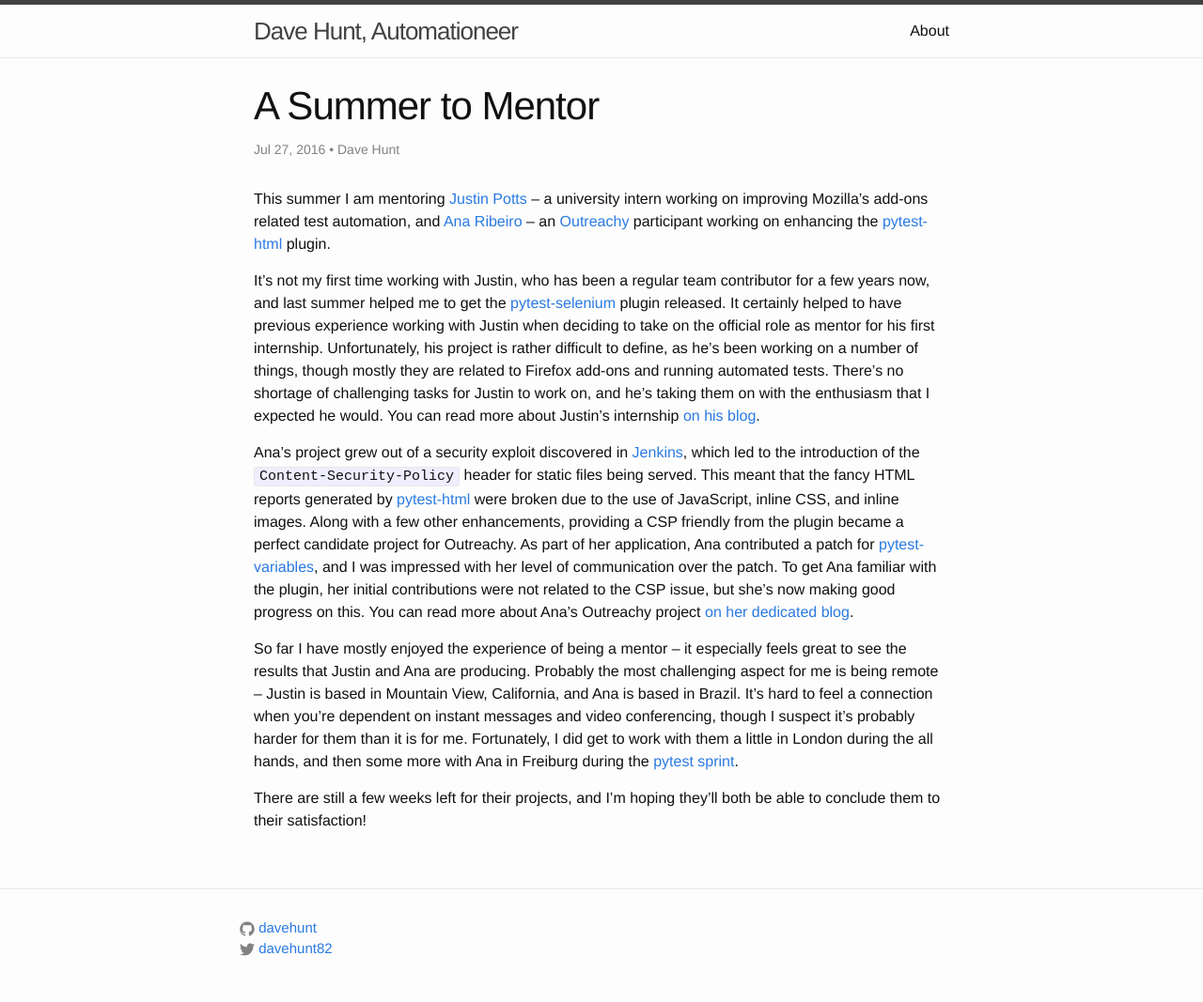
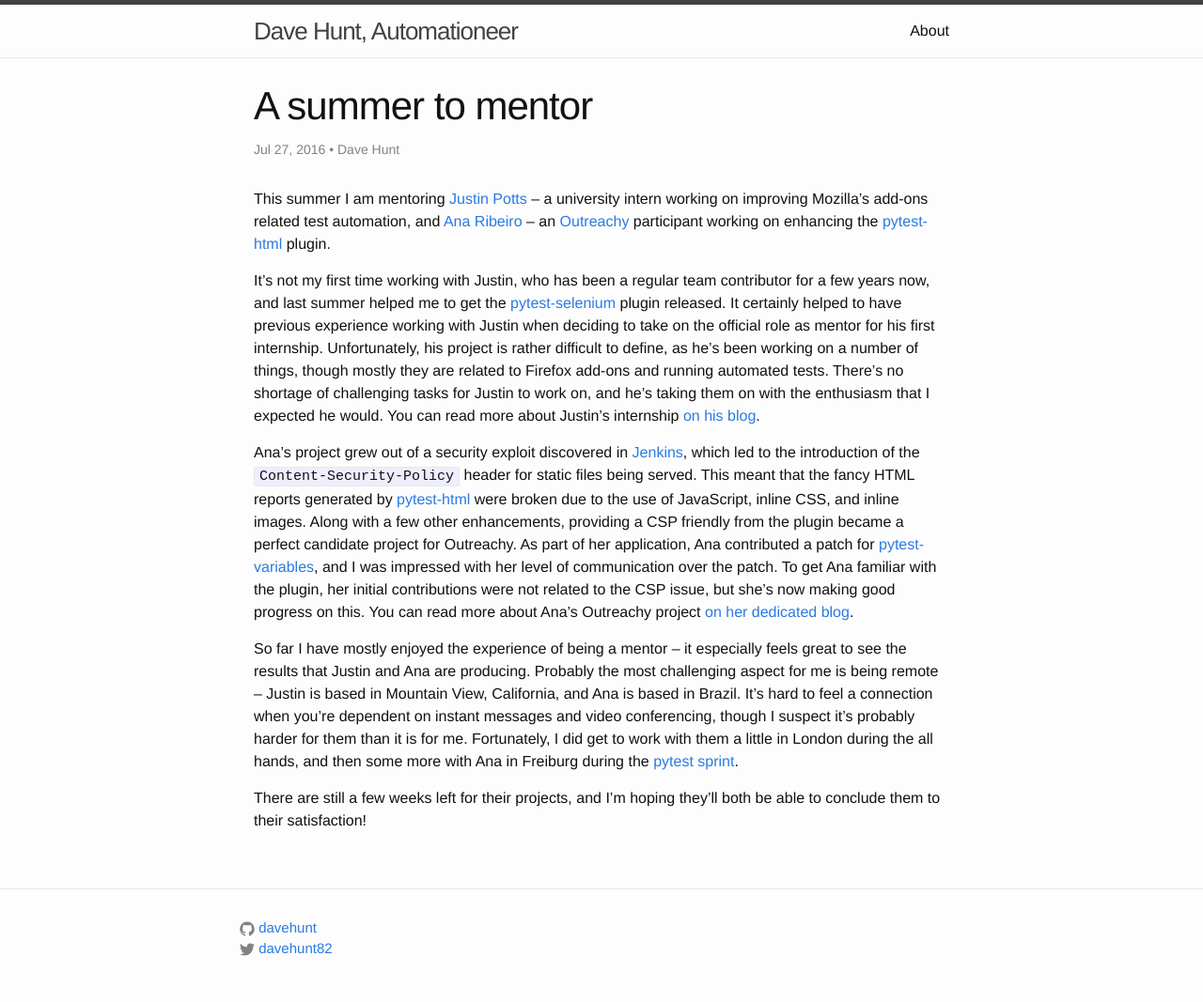
Before and after one commit to davehunt/davehunt.co.uk, a Jekyll site: the page built from _posts/2016-07-27-a-summer-to-mentor.md, in a window 1280 px wide. Shown: the whole page at 94% size. Built offline with Jekyll 4.4.1, drawn with Linux system fonts in a browser that asks for light colours.

```diff
--- a/_posts/2016-07-27-a-summer-to-mentor.md
+++ b/_posts/2016-07-27-a-summer-to-mentor.md
@@ -1,12 +1,11 @@
 ---
 layout: post
-title: A Summer to Mentor
+title: A summer to mentor
 author: Dave Hunt
 date: 2016-07-27 09:59:33 +0100
 categories: mozilla
 tags: mentoring
 ---
-
 This summer I am mentoring [Justin Potts](http://justinpotts.co/) – a university
 intern working on improving Mozilla’s add-ons related test automation, and [Ana
 Ribeiro](https://anaplusplus.com/) – an
```
